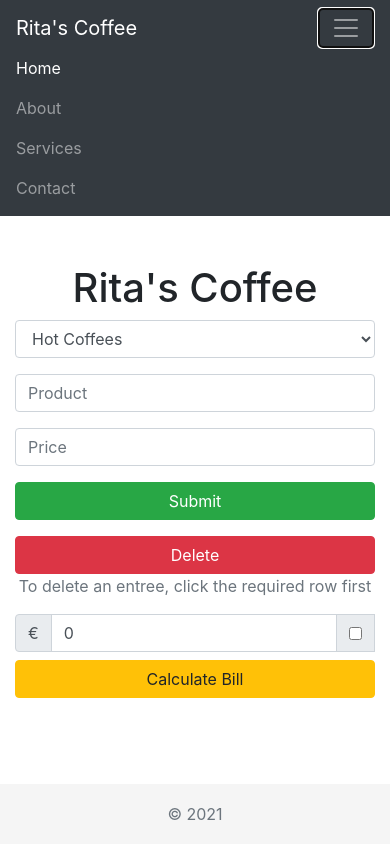
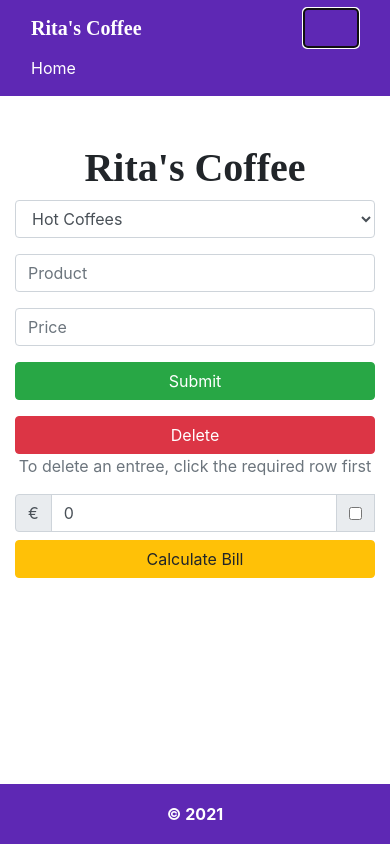
Before and after one commit to RitaGz/CA2-2018284ritagz, a website: page views/index.html in a window 390 px wide. Both pictures are taken after a click on the button "Toggle navigation". Drawn offline with Linux system fonts and the light colour scheme; no server answers.

Commit message:
css changes

```diff
--- a/views/css/RitasCoffee.css
+++ b/views/css/RitasCoffee.css
@@ -6,6 +6,22 @@ body {
   /* Margin bottom by footer height */
   margin-bottom: 60px;
 }
+a.navbar-brand {
+    font-weight: bolder;
+    color: white;
+    font-family: 'Times New Roman', Times, serif;
+}
+button.navbar-toggler{
+    color: black;
+}
+a.nav-link{
+    color: white;
+}
+h1 {
+    font-family: 'Times New Roman', Times, serif;
+    font-weight: bolder;
+}
+
 .footer {
   position: absolute;
   bottom: 0;
@@ -13,7 +29,8 @@ body {
   /* Set the fixed height of the footer here */
   height: 60px;
   line-height: 60px; /* Vertically center the text there */
-  background-color: #f5f5f5;
+  background-color: #5e28b4;
+  font-weight: bolder;
 }
 table, th, td {
      border-collapse: collapse;
@@ -25,14 +42,17 @@ table, th, td {
      width:100%;
 }
  td, th {
-     border: 1px solid #335c85;
+     border: 1px solid black;
      padding: 0.5rem;
      text-align: left;
 }
  th {
-     font-weight: bold;
+     font-weight: bolder;
+     color: white;
+     text-align: center;
+     background-color: rgb(120, 39, 226);
 }
 .selected {
-            background-color: #dc3545;
+            background-color: #cf68f8;
             color: #FFF;
 }
--- a/views/index.html
+++ b/views/index.html
@@ -18,7 +18,7 @@
 <body>
 
     <!-- Navigation -->
-    <nav class="navbar navbar-expand-lg navbar-dark bg-dark static-top">
+    <nav class="navbar sticky-top" style="background-color: #5e28b4;">
         <div class="container">
             <a class="navbar-brand" href="#">Rita's Coffee</a>
             <button class="navbar-toggler" type="button" data-toggle="collapse" data-target="#navbarResponsive"
@@ -31,7 +31,7 @@
                         <a class="nav-link" href="#">Home
                             <span class="sr-only">(current)</span>
                         </a>
-                    </li>
+                    <!-- </li>
                     <li class="nav-item">
                         <a class="nav-link" href="#">About</a>
                     </li>
@@ -40,7 +40,7 @@
                     </li>
                     <li class="nav-item">
                         <a class="nav-link" href="#">Contact</a>
-                    </li>
+                    </li> -->
                 </ul>
             </div>
         </div>
@@ -92,7 +92,7 @@
 	</div>
 
     <footer class="footer">
-        <div class="container text-center"><span class="text-muted">&copy; 2021</span></div>
+        <div class="container text-center"><span class="text-white">&copy; 2021</span></div>
     </footer>
 
     <!-- Bootstrap core JavaScript -->
```
Also changed, not shown: 1 other file.
